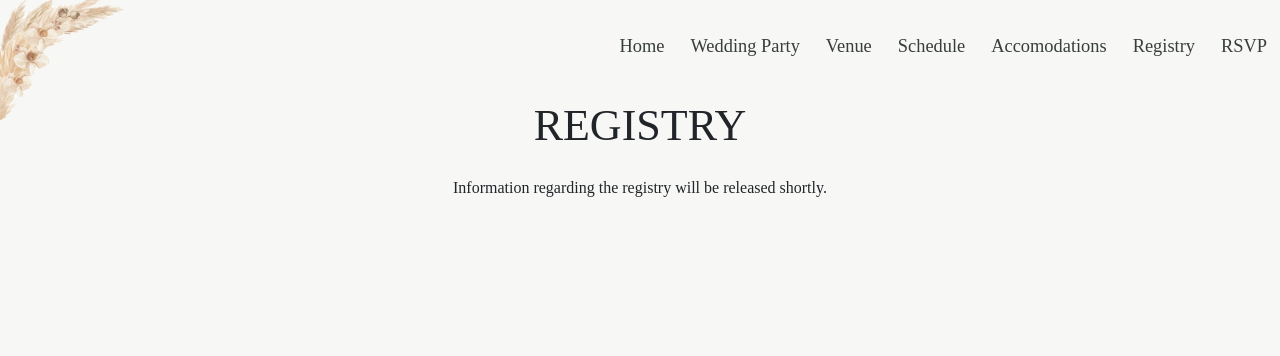
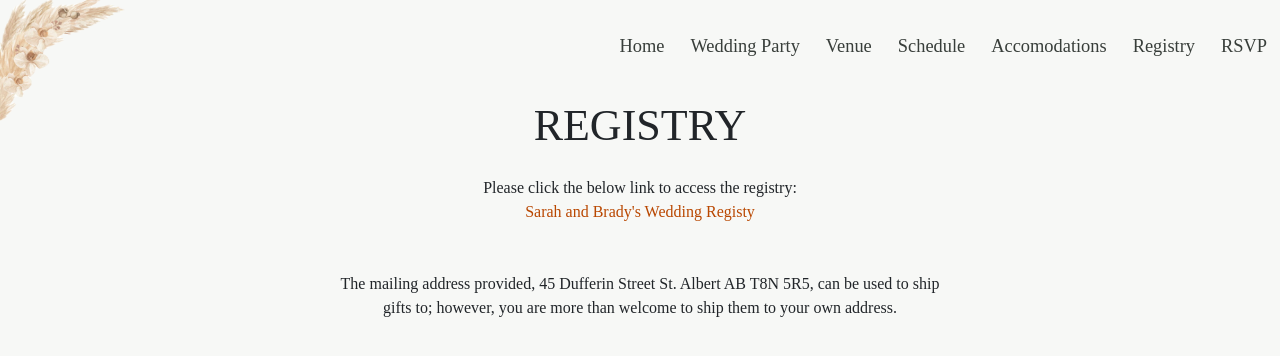
Before and after one commit to ashleyDrinkill/SarahsWeddingSite, a React (Create React App) app: page /Registry in a window 1280 px wide. Shown: the top 356 px of the page. Built offline with nearby package versions, Linux system fonts and the light colour scheme; a web font is replaced by a local one.

Commit message:
Update Registry.js

```diff
--- a/src/pages/Registry.js
+++ b/src/pages/Registry.js
@@ -21,7 +21,22 @@ class Registry extends Component {
                 </div>
                 <div className="row">
                     <div className="col d-flex justify-content-center">
-                        Information regarding the registry will be released shortly.
+                        Please click the below link to access the registry:
+                    </div>
+                </div>
+                <div className="row">
+                    <div className="col mb-5 d-flex justify-content-center">
+                        <a href='https://www.myregistry.com/wedding-registry/sarah-christenson-and-brady-mccolman-st-albert-alberta-/3251941' target={"_blank"}>Sarah and Brady's Wedding Registy</a>
+                  </div>
+                </div>
+                <div className="row">
+                    <div className="col d-flex justify-content-center">
+                    The mailing address provided, 45 Dufferin Street St. Albert AB T8N 5R5, can be used to ship
+                    </div>
+                </div>
+                <div className="row">
+                    <div className="col d-flex justify-content-center">
+                    gifts to; however, you are more than welcome to ship them to your own address.
                     </div>
                 </div>
             </div>
```
